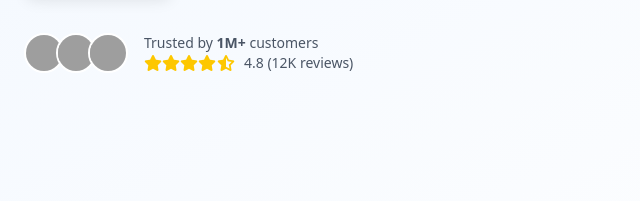
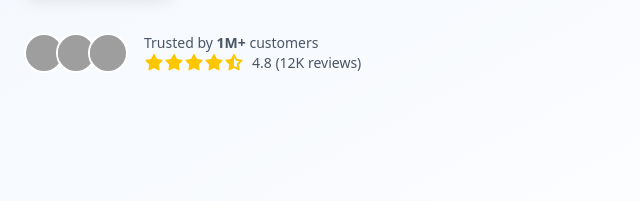
Before and after one commit to aungkyawth3t/trust-bank, a website: page src/index.html in a window 1280 px wide. Shown: the part 577-800 px from the top of the page, 0-640 px from the left. Drawn offline with Linux system fonts and the light colour scheme; grey boxes are pictures that could not be loaded.

Commit message:
fontawesome

```diff
--- a/src/index.html
+++ b/src/index.html
@@ -6,7 +6,7 @@
   <meta name="viewport" content="width=device-width, initial-scale=1.0">
   <title>TrustBank | Modern Digital Banking</title>
   <link rel="stylesheet" href="./output.css">
-  <link rel="stylesheet" href="https://cdnjs.cloudflare.com/ajax/libs/font-awesome/6.4.0/css/all.min.css">
+  <link rel="stylesheet" href="../node_modules/@fortawesome/fontawesome-free/css/all.css">
 </head>
 
 <body class="bg-gray-50 text-gray-900 font-sans">
```
Also changed, not shown: package.json (+10 -1 lines), 1 other file.
